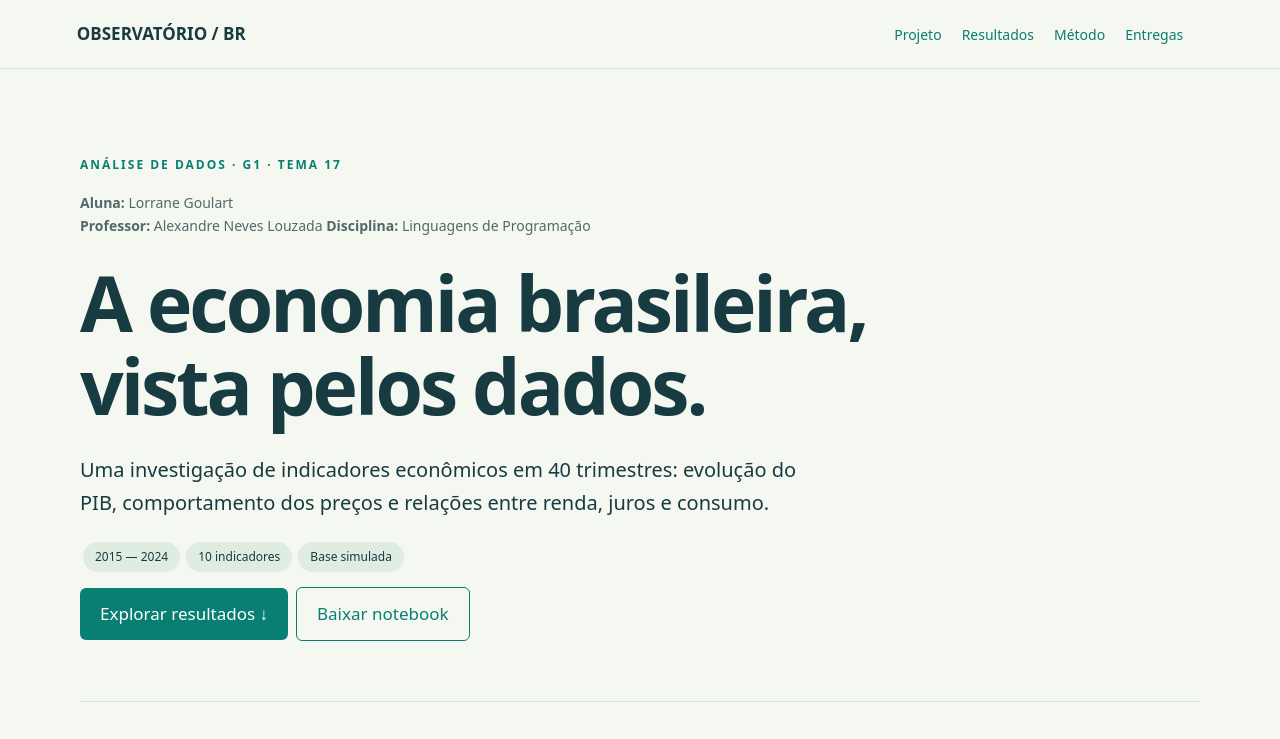
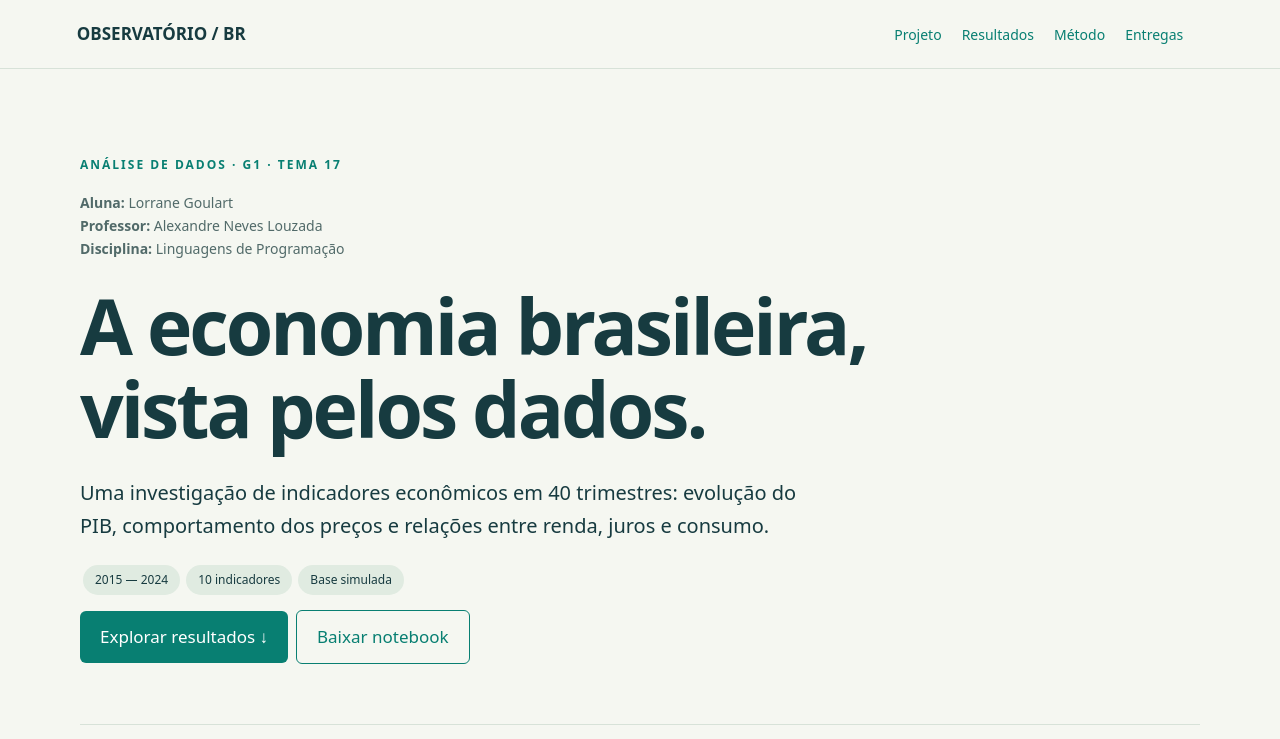
Before and after one commit to lorranelogt/LNGPROGG1, a plain HTML site: page index.html in a window 1280 px wide. Shown: the top 739 px of the page. Drawn offline with Linux system fonts and the light colour scheme.

Commit message:
Fix HTML formatting for professor information

```diff
--- a/index.html
+++ b/index.html
@@ -181,7 +181,7 @@
         <span class="eyebrow">ANÁLISE DE DADOS · G1 · TEMA 17</span>
         <p class="muted">
           <strong>Aluna:</strong> Lorrane Goulart<br /><strong
-            >Professor:</strong> Alexandre Neves Louzada <strong> Disciplina: </strong> Linguagens de Programação
+            >Professor:</strong> Alexandre Neves Louzada<br/> <strong> Disciplina: </strong> Linguagens de Programação
         </p>
         <h1>A economia brasileira,<br />vista pelos dados.</h1>
         <p>
```
